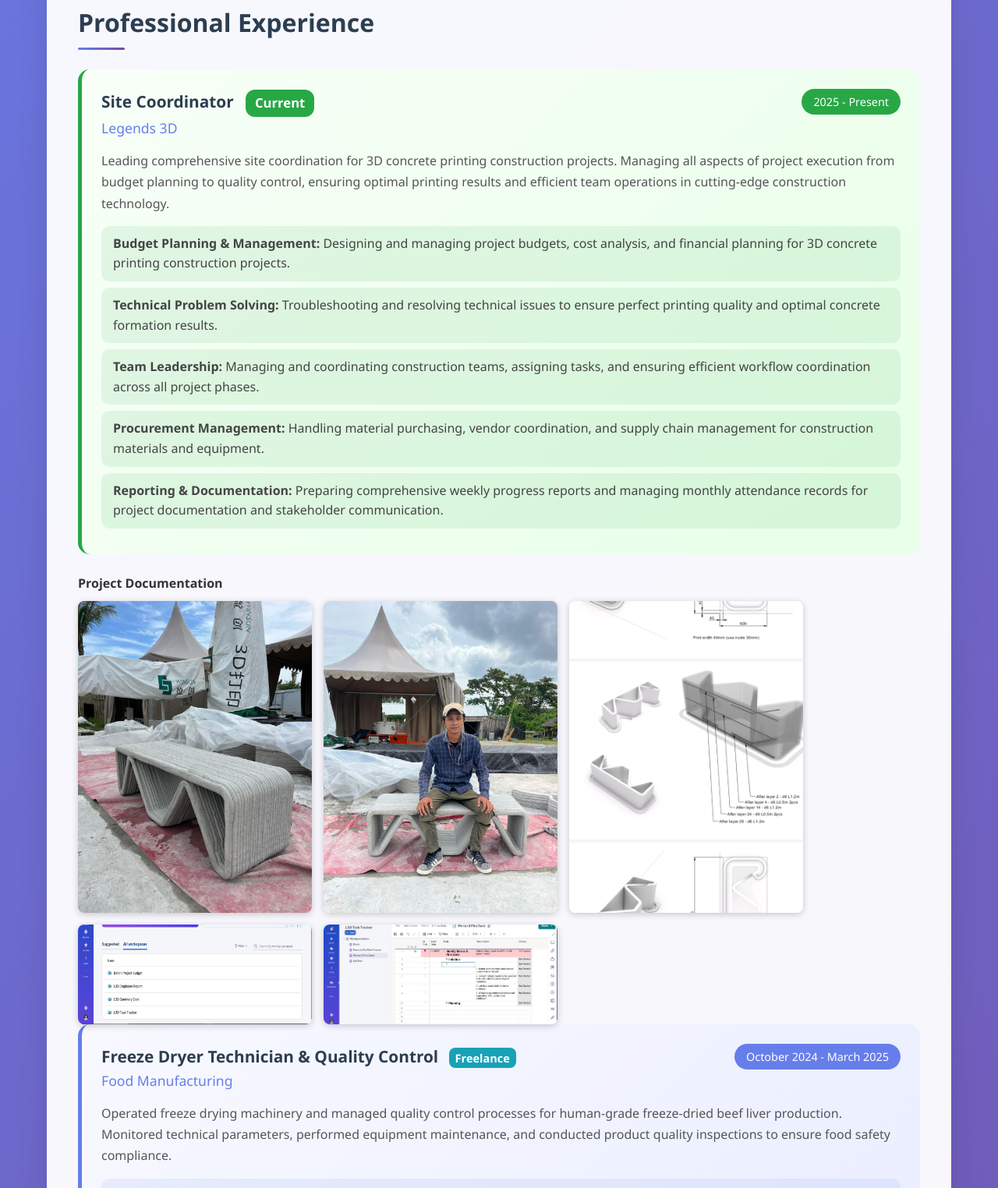
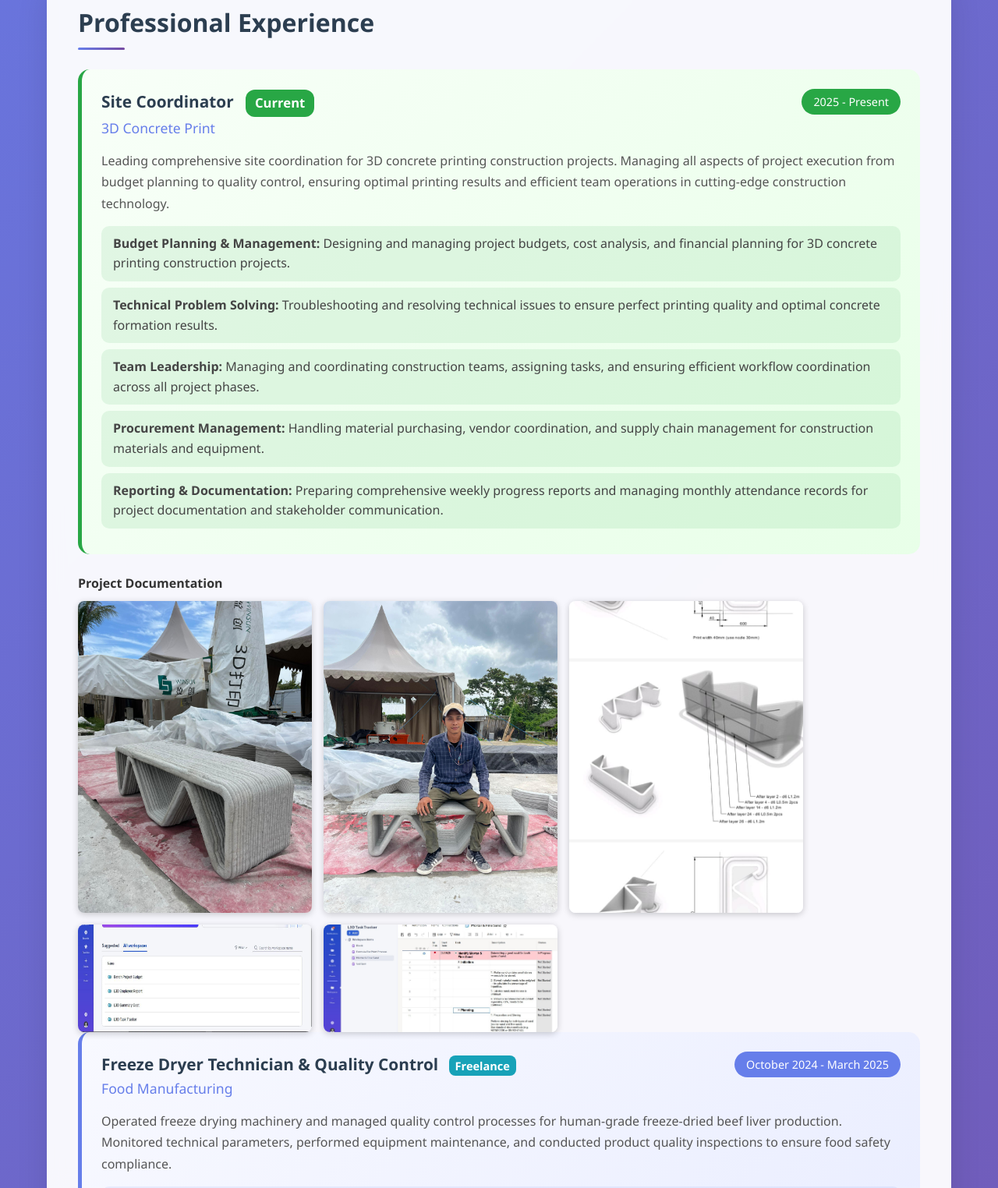
Before and after one commit to NicolaChristanto/Portofolio, a plain HTML site: page index.html in a window 1280 px wide. Shown: the part 1184-2708 px from the top of the page at 78% size. Drawn offline with Linux system fonts and the light colour scheme.

Commit message:
Update index.html

```diff
--- a/index.html
+++ b/index.html
@@ -435,7 +435,7 @@
                 <div class="job-header">
                     <div>
                         <div class="job-title">Site Coordinator <span class="current-badge">Current</span></div>
-                        <div class="job-company">Legends 3D</div>
+                        <div class="job-company">3D Concrete Print</div>
                     </div>
                     <div class="job-period">2025 - Present</div>
                 </div>
@@ -468,7 +468,7 @@
     <img src="Legends2.jpeg">
     <img src="Legends6.jpeg">
     <img src="Legends4.jpeg">
-    <img src="Legends5.jpeg">
+    <img src="Legends7.jpeg">
   </div>
 </div>
 
```
